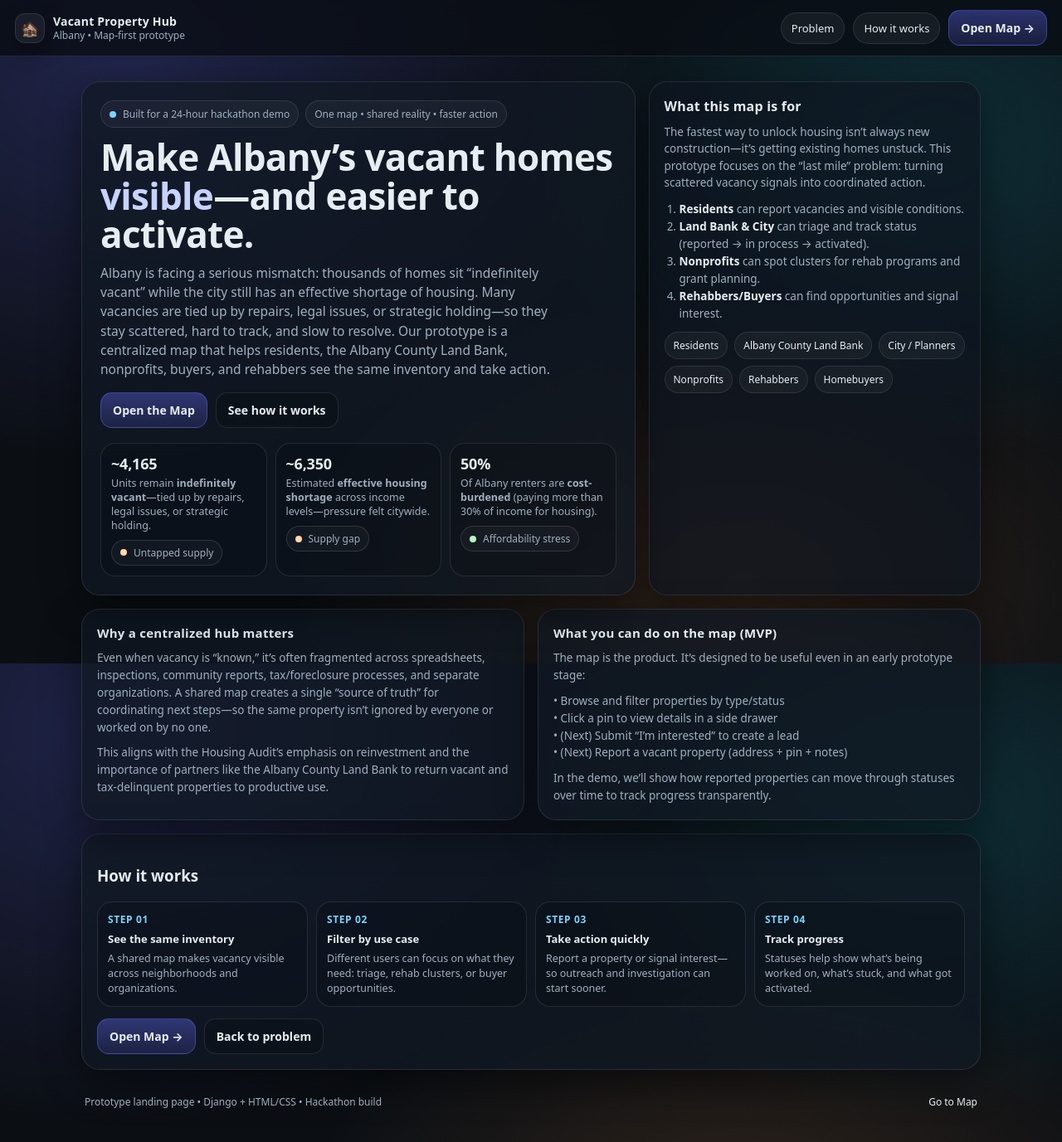
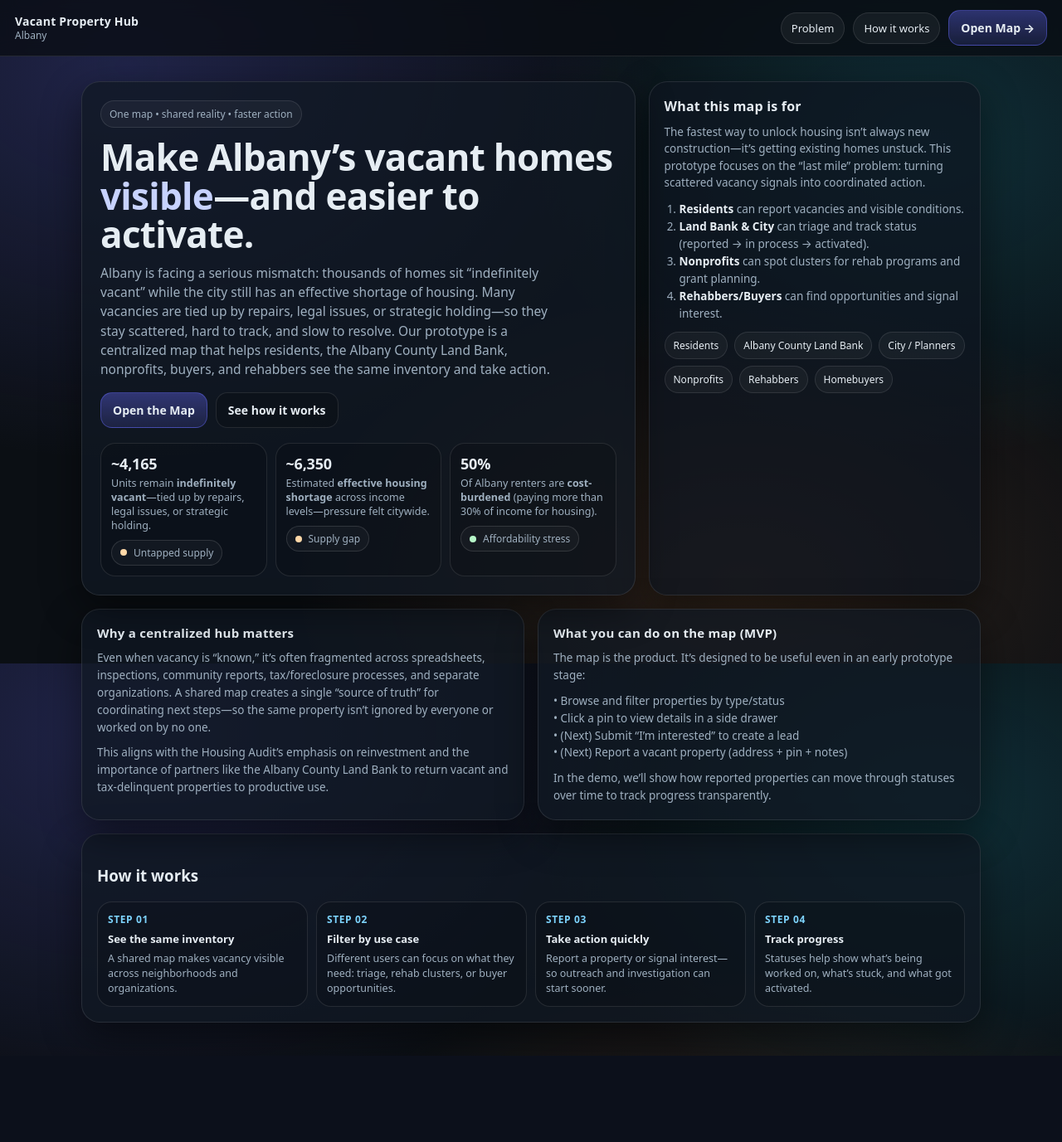
Before and after one commit to johnsmith376/flipAlb, a Django app: page /landing in a window 1280 px wide. Shown: the whole page at 83% size. After the commit the page ends 1247 px from the top, so only its background shows below. Run offline with Django 4.2, Linux system fonts and the light colour scheme.

Commit message:
landing updated

```diff
--- a/FlipAlbApp/templates/landing.html
+++ b/FlipAlbApp/templates/landing.html
@@ -353,10 +353,9 @@
 <body>
   <header class="topbar">
     <a class="brand" href="/">
-      <div class="logo">🏚️</div>
       <div class="brandText">
         <div class="brandTitle">Vacant Property Hub</div>
-        <div class="brandSub">Albany • Map-first prototype</div>
+        <div class="brandSub">Albany</div>
       </div>
     </a>
 
@@ -371,7 +370,6 @@
     <section class="hero">
       <div class="card heroMain" id="problem">
         <div class="badgeRow">
-          <div class="badge"><span class="dot"></span> Built for a 24-hour hackathon demo</div>
           <div class="badge">One map • shared reality • faster action</div>
         </div>
 
@@ -493,16 +491,8 @@
         </div>
       </div>
 
-      <div class="ctaRow" style="margin-top:14px;">
-        <a class="btn btnPrimary" href="/map/">Open Map →</a>
-        <a class="btn btnGhost" href="#problem">Back to problem</a>
-      </div>
     </section>
 
-    <footer class="footer">
-      <div>Prototype landing page • Django + HTML/CSS • Hackathon build</div>
-      <div><a href="/map/">Go to Map</a></div>
-    </footer>
   </main>
 </body>
 </html>
```
